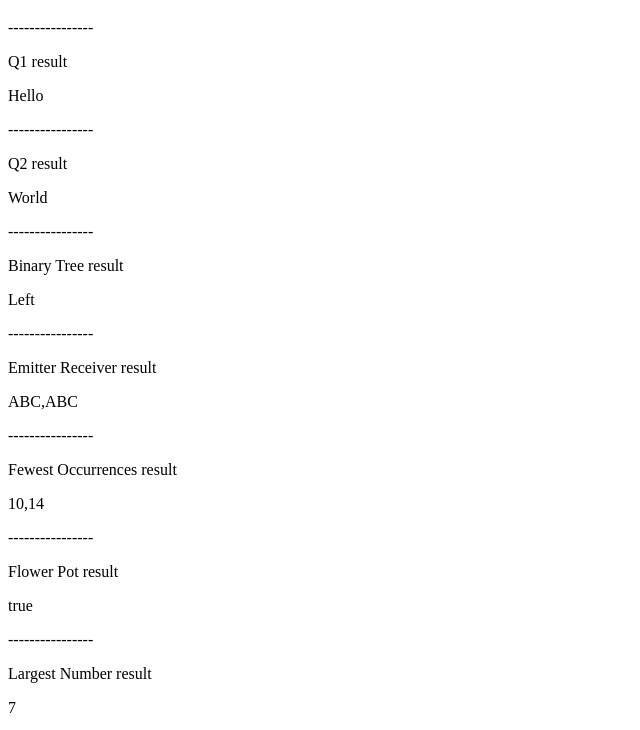
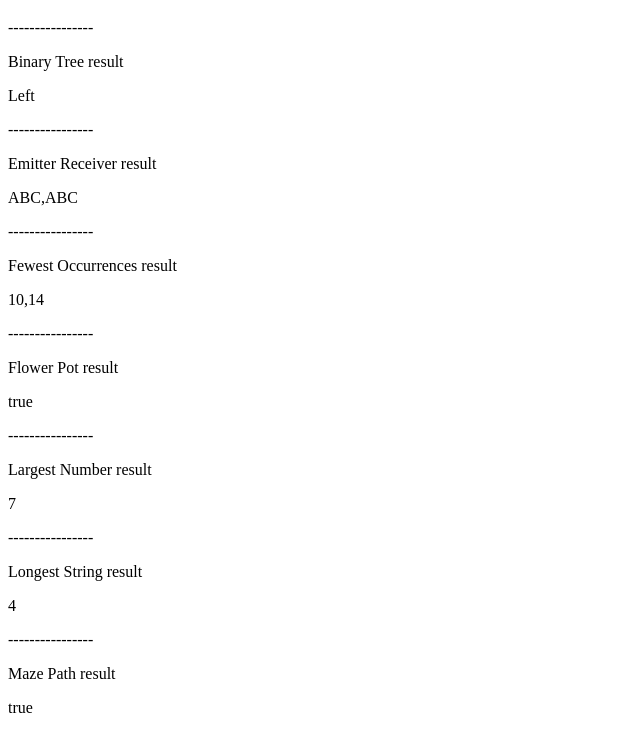
Before and after one commit to d-w-arnold/javascript-hired.com, a plain HTML site: page index.html in a window 1280 px wide. Shown: the part 61-791 px from the top of the page, without its empty margins (0-640 px from the left). Drawn offline with Linux system fonts and the light colour scheme.

Commit message:
Added comments to all functions

```diff
--- a/index.html
+++ b/index.html
@@ -8,14 +8,6 @@
 <body onload="mainBrowser()">
 
 <h1>Hired.com Assessments</h1>
-<p>----------------</p>
-
-<p>Q1 result</p>
-<p id="q1">[Empty]</p>
-<p>----------------</p>
-
-<p>Q2 result</p>
-<p id="q2">[Empty]</p>
 <p>----------------</p>
 
 <p>Binary Tree result</p>
--- a/script.js
+++ b/script.js
@@ -2,9 +2,10 @@ function printMsg(id, fun) {
     document.getElementById(id).innerHTML = fun;
 }
 
+/**
+ * Main function called during onload of index.html
+ */
 function mainBrowser() {
-    printMsg('q1', q1());
-    printMsg('q2', q2());
     printMsg('binaryTree', binaryTree(bt));
     printMsg('emitterReceiver', emitterReceiver(msgs));
     printMsg('fewestOccurrences', fewestOccurrences(fo));
@@ -40,9 +41,9 @@ const mz = [
 ]
 const ms = [9, 6, 7, 4, 7, 2, 2, 4, 2, 3, 7, 7];
 const matrix = [
-    [1,2,3],
-    [4,5,6],
-    [7,8,9]
+    [1, 2, 3],
+    [4, 5, 6],
+    [7, 8, 9]
 ]
 const trans = [10, 24, 12, 8, 10, 24];
 const tx = 1.2;
@@ -50,9 +51,10 @@ const td = [1, 2, 3, 4, -1, -1];
 
 mainNodeJs()
 
+/**
+ * Main function for debugging with Node.js in WebStorm
+ */
 function mainNodeJs() {
-    var one = q1();
-    var two = q2();
     var binT = binaryTree(bt);
     var emitR = emitterReceiver(msgs);
     var fewOcc = fewestOccurrences(fo);
@@ -68,18 +70,25 @@ function mainNodeJs() {
     console.log("Finished");
 }
 
-function q1() {
-    return "Hello";
-}
-
-function q2() {
-    return "World";
-}
-
+/**
+ * For a given array, eg. [3, 6, 2, 9, -1, 10], which represents a tree: (-1 means a hidden node)
+ *
+ *             3
+ *           /  \
+ *         6     2
+ *       /     /
+ *      9     10
+ *
+ * Work out which branch (either Left or Right) has the greatest total.
+ * eg. (9 + 6) > (10 + 2) = "Left"
+ *
+ * @param arr An array of numbers denoting values of nodes in a tree.
+ * @returns {string} Denotes which branch has the greatest total, an empty string otherwise.
+ */
 function binaryTree(arr) {
-    var index = 0; // Overall index in arr
-    var interval = 1; // Doubles each time
-    var position = 1; // Position with an interval
+    var index = 0; // Overall index in arr.
+    var interval = 1; // Doubles each time.
+    var position = 1; // Position with an interval.
     var leftTotal = 0;
     var rightTotal = 0;
     while (index < arr.length) {
@@ -113,6 +122,17 @@ function binaryTree(arr) {
     }
 }
 
+/**
+ * A basic sender and receiver which needed fixing.
+ *
+ * Solution:
+ * Changed Receiver.ping() from this.messages.push(...) to obj.messages.push(...) - 'obj' being the Receiver object.
+ * Emitter.trigger() needed to be passed the Receiver object, so Receiver.ping() could store the messages
+ * in the receivers list of messages, not the emitters list of messages.
+ *
+ * @param messages The messages sent by the emitter.
+ * @returns {[]} The messaged received by the receiver.
+ */
 function emitterReceiver(messages) {
     class Emitter {
         constructor(messages) {
@@ -149,6 +169,16 @@ function emitterReceiver(messages) {
     return myReceiver.messages;
 }
 
+/**
+ * A list of numbers, eg. [14, 941, 13, 10, 13, 941]
+ *
+ * Both 14 and 10 only occur once, which is the smallest number of occurrences of all numbers in this array.
+ *
+ * We return a list of these numbers in ascending order: [10, 14]
+ *
+ * @param numbers An array of numbers.
+ * @returns {[]} A list of numbers which all occur the fewest number of times, in ascending order.
+ */
 function fewestOccurrences(numbers) {
     if (numbers.length === 0) {
         return [];
@@ -181,6 +211,23 @@ function fewestOccurrences(numbers) {
     return smallestOccurNums.sort();
 }
 
+/**
+ * Figure out if there is a path from the top layer of the flower pot to the bottom layer of the flower pot.
+ *
+ * 0 - Can be navigated.
+ * 1 - Cannot be navigated.
+ *
+ * E.g.    [[1, 0, 0, 0, 1],
+ *          [1, 1, 1, 0, 1],
+ *          [1, 0, 0, 0, 1],
+ *          [1, 0, 1, 1, 1],
+ *          [1, 0, 1, 1, 1]]
+ *
+ * The above example would return: true
+ *
+ * @param pot A 2-D matrix (nested arrays) made up of 0s and 1s.
+ * @returns {boolean} True or false, is there a path from the the top of the flower pot to the bottom.
+ */
 function flowers(pot) {
     for (let i = 0; i < pot[0].length; i++) {
         if (pot[0][i] === 1) {
@@ -216,6 +263,12 @@ function flowers(pot) {
     return false;
 }
 
+/**
+ * Find the largest number in an array of numbers.
+ *
+ * @param numbers The array of numbers.
+ * @returns {number} The largest number out of all numbers, else return 0.
+ */
 function largestNum(numbers) {
     var largestNumber = 0;
     for (let i = 0; i < numbers.length; i++) {
@@ -227,11 +280,18 @@ function largestNum(numbers) {
     return largestNumber;
 }
 
+/**
+ * Given a string of numbers, find the length of the longest string of numbers with no repeated chars.
+ *
+ * Eg. "723473", would yield the answer: 4
+ *
+ * @param n The string of numbers.
+ * @returns {number} The length of the longest string of numbers with no repeated chars.
+ */
 function longestStr(n) {
     var charArr = [];
-    var newN = n.toString(10);
-    for (var i = 0; i < newN.length; i++) {
-        charArr.push(newN.charAt(i));
+    for (let i = 0; i < n.length; i++) {
+        charArr.push(n.charAt(i));
     }
     var longestStrLen = 0;
     for (let i = 0; i < charArr.length; i++) {
@@ -260,6 +320,28 @@ function longestStr(n) {
     return longestStrLen;
 }
 
+/**
+ * Given a 2-D matrix (nested arrays), find out if there exists a path
+ * between a given set of start coordinates and end coordinates.
+ *
+ * 0 - Can be navigated.
+ * 1 - Cannot be navigated.
+ *
+ * Eg.    [[1, 0, 0, 0, 1],   Start: (0,1)
+ *         [1, 1, 1, 0, 1],   End: (4,3)
+ *         [1, 0, 0, 0, 1],
+ *         [1, 0, 1, 1, 1],
+ *         [1, 0, 0, 0, 1]]
+ *
+ * This would return: true
+ *
+ * @param maze The 2-D matrix (nested arrays).
+ * @param startRow The start row (eg. 0).
+ * @param startCol The start column (eg. 1).
+ * @param destRow The end row (eg. 4).
+ * @param destCol The end column (eg. 3).
+ * @returns {boolean} True or false, whether a path exists start and end coordinates.
+ */
 function mazePath(maze, startRow, startCol, destRow, destCol) {
     var currentRow = startRow;
     var currentCol = startCol;
@@ -289,6 +371,9 @@ function mazePath(maze, startRow, startCol, destRow, destCol) {
     }
 }
 
+/**
+ * Helper function for mergeSort() - see below.
+ */
 function merge(left, right) {
     var merged = []
     var l = 0
@@ -305,6 +390,12 @@ function merge(left, right) {
     return merged.concat(left.slice(l)).concat(right.slice(r));
 }
 
+/**
+ * Sorts an array of by means of divide-and-conquer merge sort logic.
+ *
+ * @param array An array of numbers for sorting.
+ * @returns {[]} A sorted array of numbers (ascending order).
+ */
 function mergeSort(array) {
     if (array.length <= 1) {
         return array;
@@ -315,6 +406,9 @@ function mergeSort(array) {
     return merge(mergeSort(left), mergeSort(right));
 }
 
+/**
+ * Helper function for primeFibNums() - see below.
+ */
 function fibonacci_series(n) {
     if (n === 1) {
         return [0, 1];
@@ -325,6 +419,9 @@ function fibonacci_series(n) {
     }
 }
 
+/**
+ * Helper function for primeFibNums() - see below.
+ */
 function isPrime(n) {
     // If n is less than 2 or not an integer then by definition cannot be prime.
     if (n < 2) {
@@ -336,7 +433,7 @@ function isPrime(n) {
     // Now assume that n is prime, we will try to prove that it is not.
     var isPrime = true;
     // Now check every whole number from 2 to the square root of n. If any of these divides n exactly, n cannot be prime.
-    for (var i = 2; i <= Math.sqrt(n); i++) {
+    for (let i = 2; i <= Math.sqrt(n); i++) {
         if (n % i === 0) {
             isPrime = false
         }
@@ -345,6 +442,18 @@ function isPrime(n) {
     return isPrime;
 }
 
+/**
+ * Gets the first n fibonacci numbers and returns the list of only the prime ones.
+ *
+ * Eg. n == 6
+ *
+ * The first 6 fibonacci numbers are: 0, 1, 1, 2, 3, 5
+ *
+ * This would return: [2, 3, 5]
+ *
+ * @param n The number of fibonacci numbers.
+ * @returns {[]} The list of prime fibonacci numbers.
+ */
 function primeFibNums(n) {
     var fibs = fibonacci_series(n);
     var list = [];
@@ -355,6 +464,23 @@ function primeFibNums(n) {
     }
     return list;
 }
+
+/**
+ * Rotate a 2-D matrix (nested arrays) of (n x n) size 90' degrees clockwise.
+ *
+ * Eg.    [[1, 2, 3],
+ *         [4, 5, 6],
+ *         [7, 8, 9]]
+ *
+ * The result:
+ *
+ *        [[7, 4, 1],
+ *         [8, 5, 2],
+ *         [9, 6, 3]]
+ *
+ * @param matrix The 2-D matrix (nested arrays) to be rotated.
+ * @returns {[]} The rotated matrix.
+ */
 function rotateMatrix(matrix) {
     var newMatrix = [];
     for (let i = 0; i < matrix[0].length; i++) {
@@ -367,14 +493,19 @@ function rotateMatrix(matrix) {
     return newMatrix;
 }
 
+/**
+ * Get the number of unique transactions.
+ *
+ * @param transactions An array of transactions.
+ * @param taxRate The tax rate for all transactions.
+ * @returns {number} The number of unique transactions from the list of all transactions.
+ */
 function taxTrans(transactions, taxRate) {
     var numCalls = 0;
     var map = new Map()
     for (let i = 0; i < transactions.length; i++) {
         let trans = transactions[i];
-        if (map.has(trans)) {
-            continue;
-        } else {
+        if (!map.has(trans)) {
             numCalls++;
             map.set(trans, 1);
         }
@@ -382,6 +513,20 @@ function taxTrans(transactions, taxRate) {
     return numCalls;
 }
 
+/**
+ * For a given array, eg. [1, 2, 3, 4, -1, -1], which represents a tree: (-1 means a hidden node)
+ *
+ *             1
+ *           /  \
+ *         2     3
+ *       /
+ *      4
+ *
+ * The depth of this tree is: 3
+ *
+ * @param tree An array of numbers denoting values of nodes in a tree.
+ * @returns {number} The depth of the tree.
+ */
 function treeDepth(tree) {
     const treeSize = tree.length;
     if (treeSize === 0) {
```
